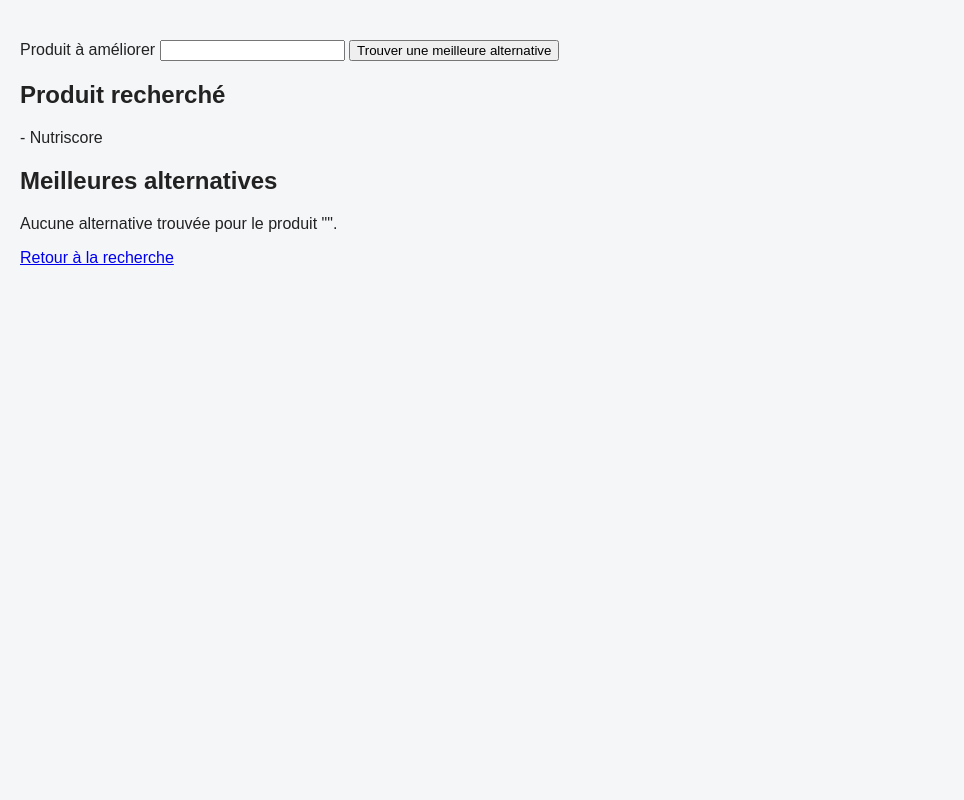
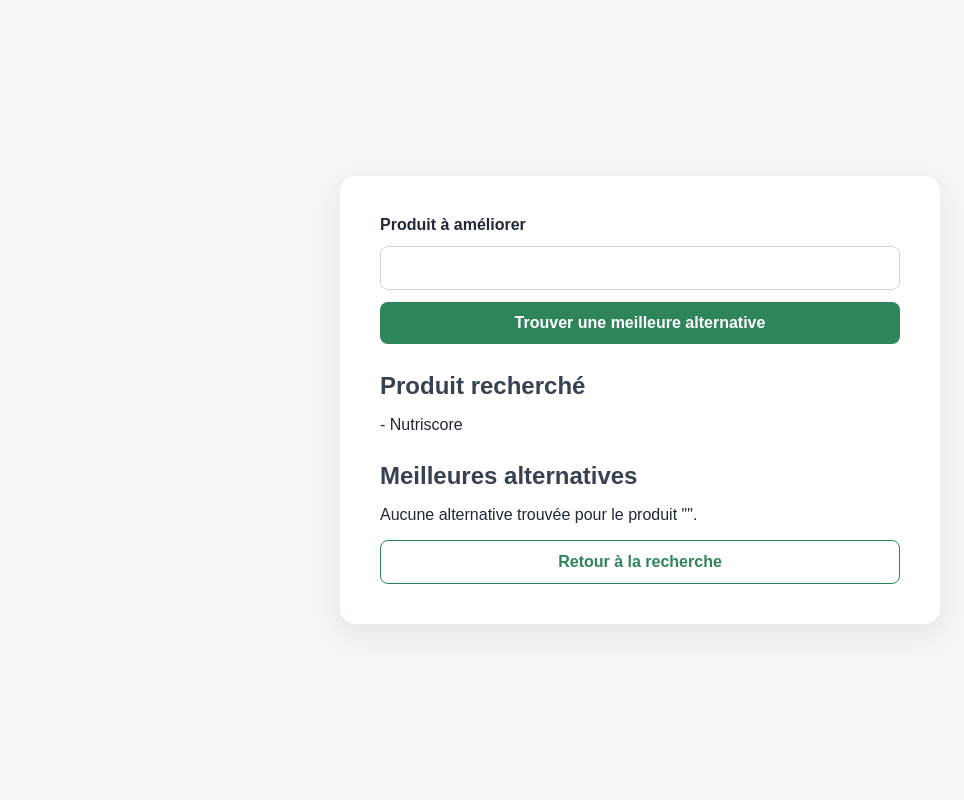
Before and after one commit to Ludovicscelles/NutriFood, a Django app: page /alternative/ in a window 1280 px wide. Shown: the whole page, without its empty margins (0-964 px from the left). Run offline with Django 5.2, Linux system fonts and the light colour scheme.

Commit message:
feat(form): add css to alternative template

```diff
--- a/search/static/search/style_index.css
+++ b/search/static/search/style_index.css
@@ -25,6 +25,26 @@ h1 {
   margin-top: 0;
   margin-bottom: 32px;
   text-align: center;
+  color: #2f855a;
+}
+
+h2 {
+  margin-top: 28px;
+  margin-bottom: 1px;
+  color: #374151;
+}
+
+.card {
+  margin-top: 12px;
+  margin-bottom: 24px;
+  padding: 20px;
+  background-color: #f4f8f4;
+  border: 1px solid #d1e7d5;
+  border-radius: 12px;
+}
+
+.card h2 {
+  margin-top: 0;
   color: #2f855a;
 }
 
--- a/search/static/search/style_produit_detail.css
+++ b/search/static/search/style_produit_detail.css
@@ -1,6 +1,6 @@
 body {
   font-family: Arial, sans-serif;
-  background-color: #f5f6f8;
+  background-color: #f4f8f4;
   margin: 0;
   padding: 40px 20px;
   color: #222;
@@ -33,7 +33,7 @@ ul {
 }
 
 .card {
-  background: #fff;
+  background:#fff;
   padding: 30px;
   border-radius: 12px;
   box-shadow: 0 4px 15px rgba(0, 0, 0, 0.08);
@@ -43,6 +43,7 @@ h1 {
   margin-top: 0;
   margin-bottom: 8px;
 }
+
 
 .code {
   color: #777;
@@ -75,6 +76,16 @@ h1 {
   line-height: 1.6;
 }
 
+a {
+  color: #2f855a;
+  text-decoration: none;
+  font-weight: 600;
+}
+
+a:hover {
+  text-decoration: underline;
+}
+
 @media (max-width: 600px) {
   .info {
     grid-template-columns: 1fr;
--- a/search/templates/search/alternative.html
+++ b/search/templates/search/alternative.html
@@ -6,10 +6,12 @@
   <title>Résultats de la recherche</title>
   <link
     rel="stylesheet"
-    href="{% static 'search/style_produit_detail.css' %}"
+    href="{% static 'search/style_index.css' %}"
   />
 </head>
+
 <body>
+  <main>
   <form method="get" action="{% url 'search:alternative' %}">
     <label for="q">Produit à améliorer</label>
     <input type="text" id="q" name="q" />
@@ -33,4 +35,5 @@
   <p>Aucune alternative trouvée pour le produit "{{ produit.nom }}".</p>
   {% endif %}
   <a href="{% url 'search:index' %}">Retour à la recherche</a>
+  </main>
 </body>
```
Lines whose indentation alone changed are shown as unchanged.
